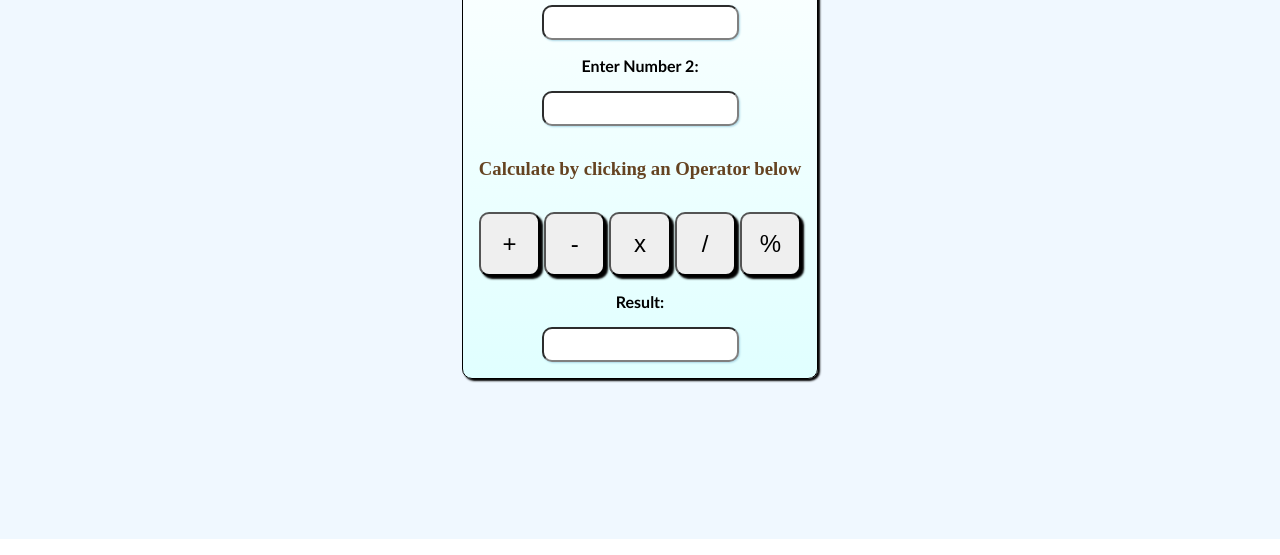
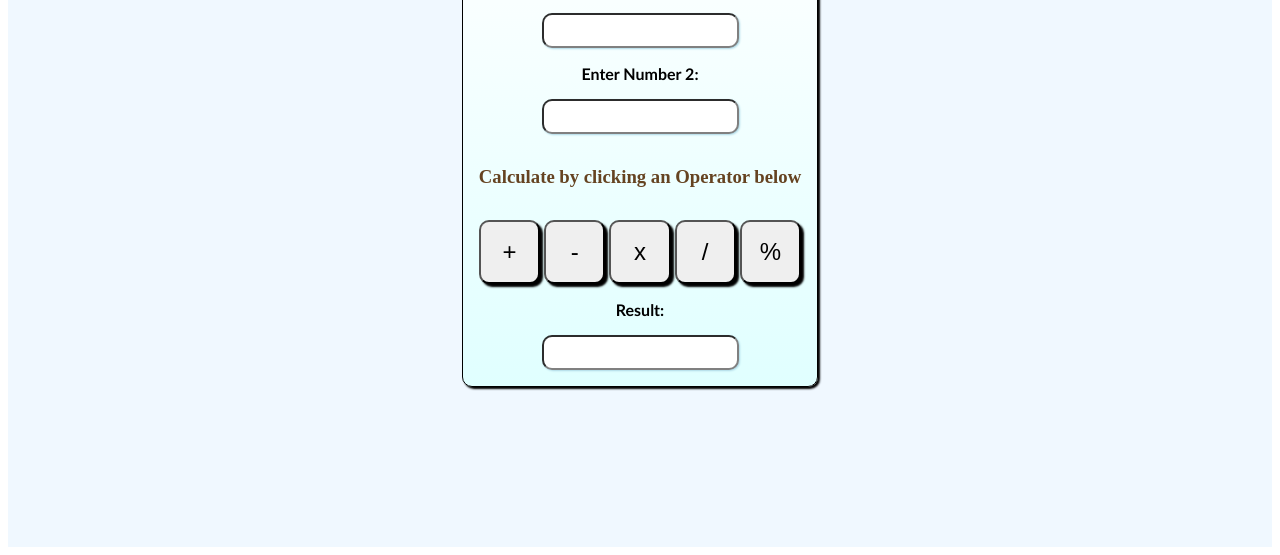
Before and after one commit to Monk4156/JS-Projects, a plain HTML site: page Mini Calculator/index.html in a window 1280 px wide. Shown: the part 261-816 px from the top of the page. Drawn offline with Linux system fonts and the light colour scheme.

Commit message:
Update MC.css

```diff
--- a/Mini Calculator/MC.css
+++ b/Mini Calculator/MC.css
@@ -2,6 +2,10 @@
     padding: 0;
     margin: 0;
 
+}
+
+body {
+    padding: 0.5rem;
 }
 
 h1 {
@@ -21,7 +25,7 @@ h3 {
 display: flex;
 justify-content: center;
 align-items: center;
-width: 100vw;
+width: 100%;
 height: 100vh;
 background-color: aliceblue;
 }
```
